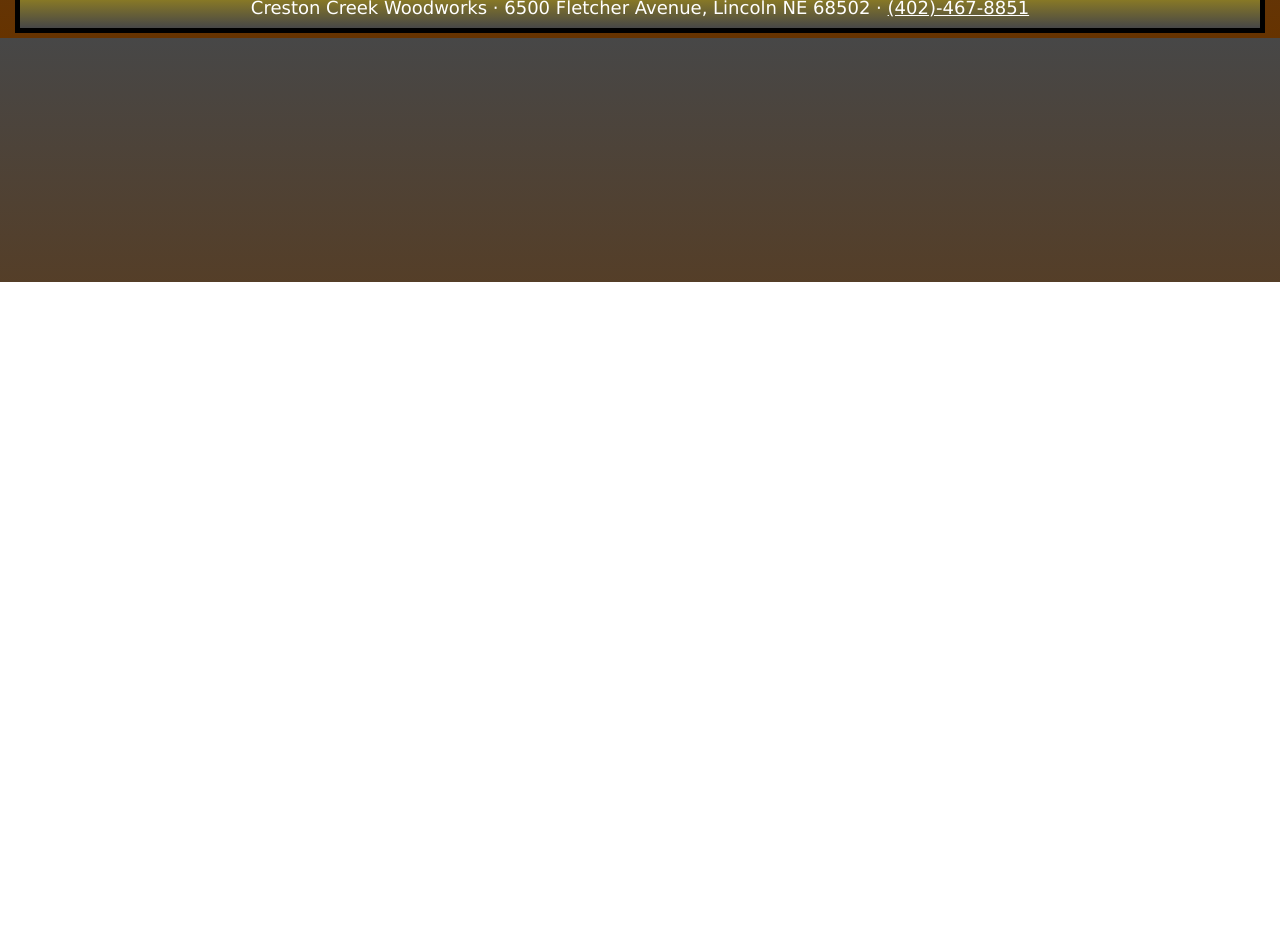
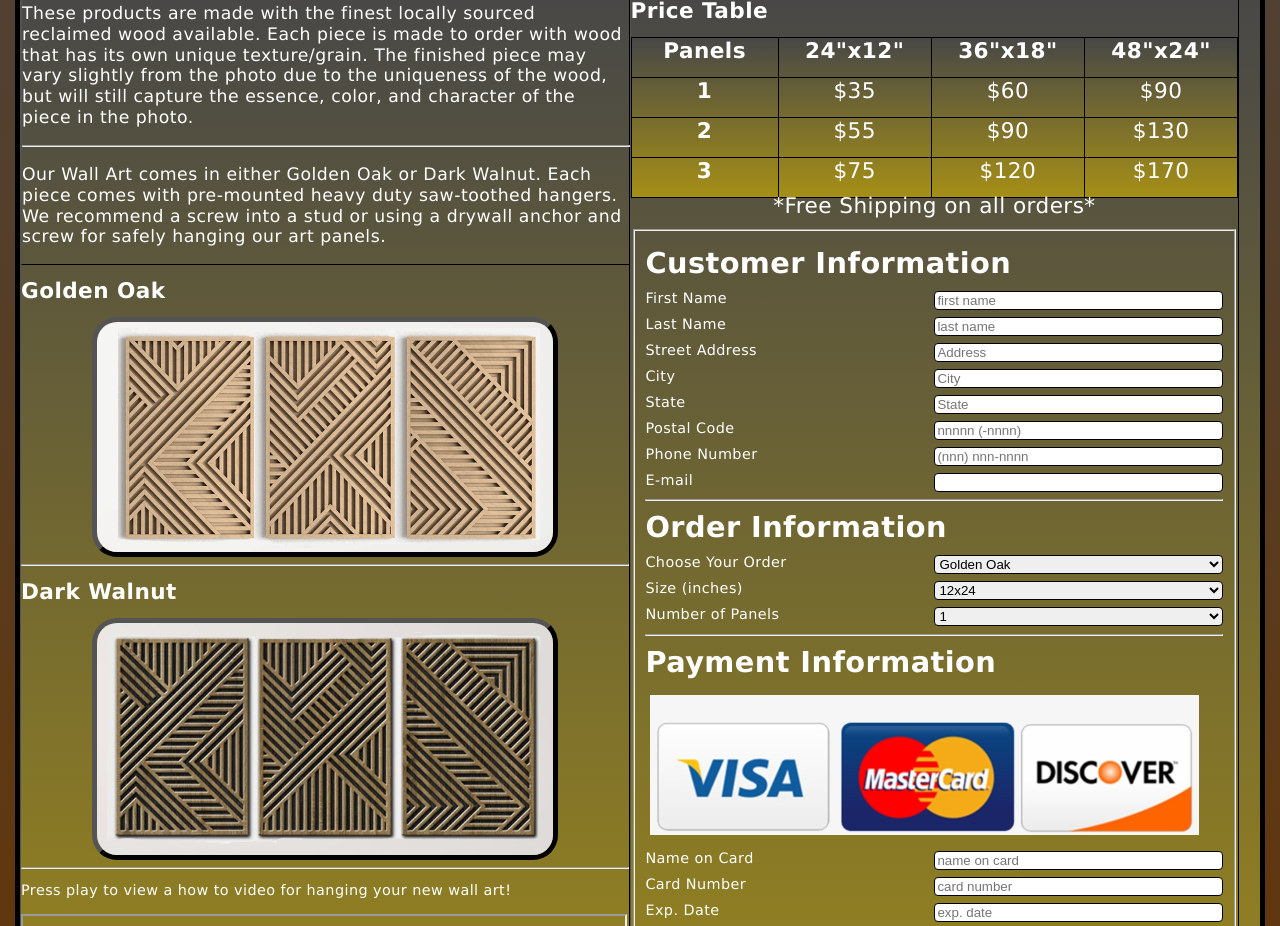
Before and after one commit to TomSettje/tsettje-github.io, a plain HTML site: page wallart.html in a window 1280 px wide. Shown: the part 518-1444 px from the top of the page. Before the commit the page ends 800 px from the top, so only its background shows below. Drawn offline with Linux system fonts and the light colour scheme; grey boxes are pictures that could not be loaded.

Commit message:
Add files via upload

```diff
--- a/wallart.html
+++ b/wallart.html
@@ -1,7 +1,14 @@
 <!DOCTYPE html>
-<html>
+<html lang="en">
 <head>
+	<!--
+		Final Project CMIS 410
+		Author: Tom Settje
+		Date: Nov/2021
+		File name: wallart.html
+		These web pages are for educational purposes only.
 
+	-->
 
 
    <meta charset="utf-8" />
@@ -36,18 +43,208 @@
 			<li>
 				<a href="https://www.pinterest.com/" ><img alt="" src="images/pinterest.png"></a>
 				</li>
-		</ul>
-      </nav>
-	  <img src="images/CC_logo2.png" alt="Creston Creek Workshop" id="logoimg"  />
+			</ul>
+		</nav>
+			<img src="images/CC_logo2.png" alt="Creston Creek Workshop" id="logoimg"  />
    </header>
 
 
 
 
+   	      <div class="row">
+			<div class="column">
+				<div class="product">
+				<p>
+				These products are made with the finest locally sourced reclaimed wood available. Each piece is made to order with wood that has its own unique texture/grain. The finished piece may vary slightly from the photo due to the uniqueness of the wood, but will still capture the essence, color, and character of the piece in the photo.
+					</p>
+					<hr>
+				<p>
+				Our Wall Art comes in either Golden Oak or Dark Walnut. Each piece comes with pre-mounted heavy duty saw-toothed hangers. We recommend a screw into a stud or using a drywall anchor and screw for safely hanging our art panels.
+					</p>
+
+					</div>
+
+				<h2>Golden Oak</h2>
+					<img src="images/p1_product.png" alt="Product 1" id="wallArt1">
+
+				<hr>
+
+				<h2>Dark Walnut</h2>
+					<img src="images/p2_product.png" alt="Product 2" id="wallArt2">
+
+
+				<hr>
+					<p>
+						Press play to view a how to video for hanging your new wall art!
+					</p>
+
+				<iframe class="dryWall" src="https://www.youtube.com/embed/-S_1tLFzsFs" title="YouTube video player" allow="frameborder; accelerometer; autoplay; clipboard-write; encrypted-media; gyroscope;	picture-in-picture" allowfullscreen> </iframe>
+
+
+			</div>
+
+
+
+
+		<div class="column">
+
+
+			<h2>Price Table</h2>
+
+
+			<table class="prices">
+
+			<caption>*Free Shipping on all orders*</caption>
+		     <colgroup>
+				<col id="firstCol" />
+				<col class="sizeCols" span="3"/>
+			 </colgroup>
+
+		    <tr>
+			    <th>Panels</th>
+				<th>24"x12"</th>
+				<th>36"x18"</th>
+				<th>48"x24"</th>
+			   </tr>
+
+
+			<tr>
+				<th>1</th>
+					<td>$35</td>
+					<td>$60</td>
+					<td>$90</td>
+			   </tr>
+
+			 <tr>
+				<th>2</th>
+					<td>$55</td>
+					<td>$90</td>
+					<td>$130</td>
+			   </tr>
+
+			  <tr>
+				<th>3</th>
+					<td>$75</td>
+					<td>$120</td>
+					<td>$170</td>
+			   </tr>
+
+		 </table>
+
+			<br>
+
+			<form id="orderForm" action="order.php" method="post">
+
+				<fieldset id="custInfo">
+				<h1>Customer Information</h1>
+			<div class="formRow">
+					<label for="fname">First Name</label>
+					<input name="custFname" id="fname" type="text" placeholder="first name" />
+				</div>
+			<div class="formRow">
+					<label for="lname">Last Name</label>
+					<input name="custLname" id="lname" type="text" placeholder="last name" />
+				</div>
+
+			<div class="formRow">
+					<label for="street">Street Address</label>
+					<input name="custStreet" id="street" type="text" placeholder="Address" />
+				</div>
+
+			<div class="formRow">
+					<label for="city">City</label>
+					<input name="custCity" id="city" type="text" placeholder="City" />
+				</div>
+
+			<div class="formRow">
+					<label for="state">State</label>
+					<input name="custState" id="state" type="text" placeholder="State" />
+				</div>
+
+			<div class="formRow">
+					<label for="zip">Postal Code</label>
+					<input name="custZip" id="zip" type="text" placeholder="nnnnn (-nnnn)" />
+				</div>
+
+			<div class="formRow">
+					<label for="phone">Phone Number</label>
+					<input name="custPhone" id="phone" type="tel" placeholder="(nnn) nnn-nnnn" />
+				</div>
+
+			<div class="formRow">
+					<label for="mail">E-mail</label>
+					<input name="custEmail" id="mail" type="email" />
+				</div>
+
+			<hr>
+
+				<h1>Order Information</h1>
+				<div class="formRow">
+
+					<label for="orderChoice">Choose Your Order</label>
+						<select name="orderChoice" id="orderChoice">
+						<option value="choice1">Golden Oak</option>
+						<option value="choice2">Dark Walnut</option>
+						</select>
+					</div>
+
+
+				<div class="formRow">
+					<label for="sizeChoice">Size (inches)</label>
+				<select name="orderChoice" id="sizeChoice">
+						<option value="choice1">12x24</option>
+						<option value="choice2">18x36</option>
+						<option value="choice3">24x48</option>
+						</select>
+					</div>
+
+
+				<div class="formRow">
+					<label for="panelChoice">Number of Panels</label>
+				<select name="orderChoice" id="panelChoice">
+						<option value="choice1">1</option>
+						<option value="choice2">2</option>
+						<option value="choice3">3</option>
+						</select>
+					</div>
+
+
+
+
+				<hr>
+
+				<h1>Payment Information</h1>
+				<img src="images/creditcards.png" alt="Credit Cards" id="creditCards">
+				<div class="formRow">
+					<label for="name">Name on Card</label>
+					<input name="cName" id="name" type="text" placeholder="name on card" />
+					</div>
+				<div class="formRow">
+					<label for="cNumber">Card Number</label>
+					<input name="cNum" id="cNumber" type="text" placeholder="card number" />
+					</div>
+				<div class="formRow">
+					<label for="xDate">Exp. Date</label>
+					<input name="fxDate" id="xDate" type="text" placeholder="exp. date" />
+
+					</div>
+
+				<div id="submitButton">
+					<input type="submit" value="Submit My Order" />
+					<input type="reset" value="Cancel" />
+
+					</div>
+
+				</fieldset>
+
+		 </form>
+		</div>
+		</div>
+
 
    <footer>
       <p>
-        Creston Creek Woodworks &#183; 6500 Fletcher Avenue, Lincoln NE 68502 &#183; <a href="tel:+14024678851" id="tel">(402)-467-8851 </a>
+       <a href="mailto:CCW.com" id="email">CCW.com </a> &#183; Creston Creek Woodworks &#183; 6500 Fletcher Avenue, Lincoln NE 68502 &#183; <a href="tel:+14024678851" id="tel">(402)-467-8851 </a>
 			</p>
    </footer>
 
```
